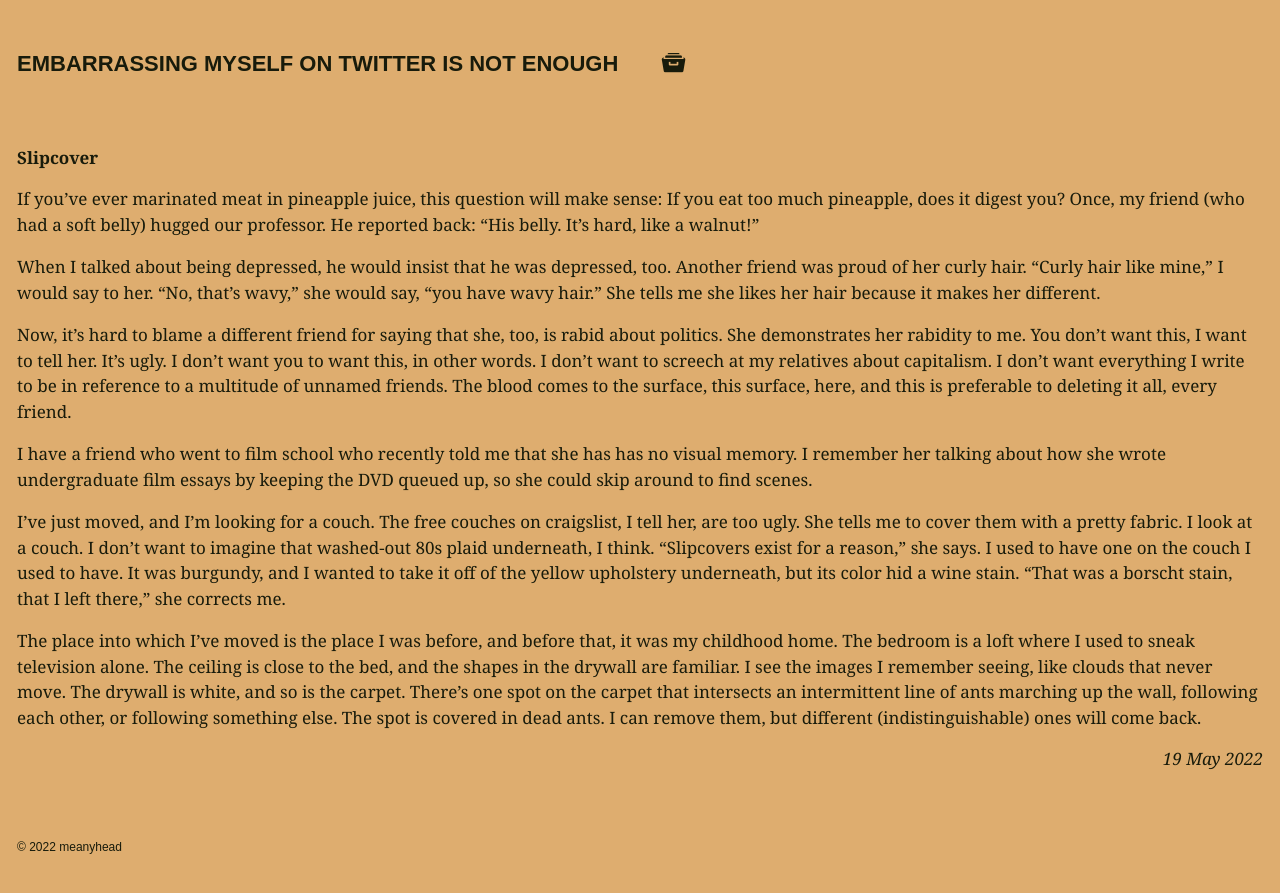
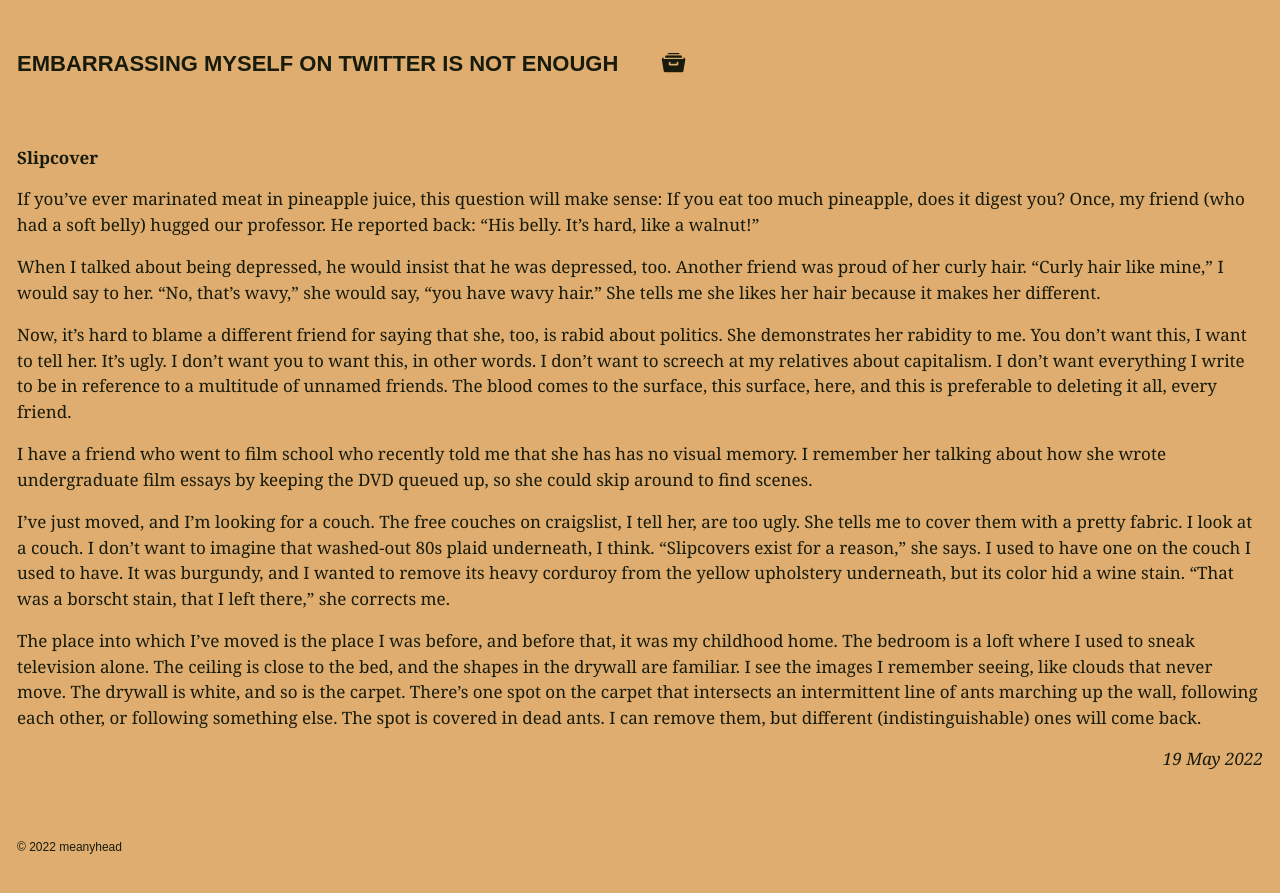
Before and after one commit to meanyhead/meanyhead.github.io, a Jekyll site: the page built from _posts/2022-5-19-slipcover.md, in a window 1280 px wide. Shown: the top 893 px of the page. Built offline with Jekyll 4.4.1, drawn with Linux system fonts in a browser that asks for light colours; comment, search, counter and statistics services are not loaded.

Commit message:
auto Thu 05/19/2022  06:29 PM

```diff
--- a/_posts/2022-5-19-slipcover.md
+++ b/_posts/2022-5-19-slipcover.md
@@ -11,6 +11,6 @@
 
 I have a friend who went to film school who recently told me that she has has no visual memory. I remember her talking about how she wrote undergraduate film essays by keeping the DVD queued up, so she could skip around to find scenes.
 
-I've just moved, and I'm looking for a couch. The free couches on craigslist, I tell her, are too ugly. She tells me to cover them with a pretty fabric. I look at a couch. I don't want to imagine that washed-out 80s plaid underneath, I think. "Slipcovers exist for a reason," she says. I used to have one on the couch I used to have. It was burgundy, and I wanted to take it off of the yellow upholstery underneath, but its color hid a wine stain. "That was a borscht stain, that I left there," she corrects me.
+I've just moved, and I'm looking for a couch. The free couches on craigslist, I tell her, are too ugly. She tells me to cover them with a pretty fabric. I look at a couch. I don't want to imagine that washed-out 80s plaid underneath, I think. "Slipcovers exist for a reason," she says. I used to have one on the couch I used to have. It was burgundy, and I wanted to remove its heavy corduroy from the yellow upholstery underneath, but its color hid a wine stain. "That was a borscht stain, that I left there," she corrects me.
 
 The place into which I've moved is the place I was before, and before that, it was my childhood home. The bedroom is a loft where I used to sneak television alone. The ceiling is close to the bed, and the shapes in the drywall are familiar. I see the images I remember seeing, like clouds that never move. The drywall is white, and so is the carpet. There's one spot on the carpet that intersects an intermittent line of ants marching up the wall, following each other, or following something else. The spot is covered in dead ants. I can remove them, but different (indistinguishable) ones will come back.
--- a/publish_time.txt
+++ b/publish_time.txt
@@ -1 +1 @@
-05:08 PM
+05:09 PM
```
